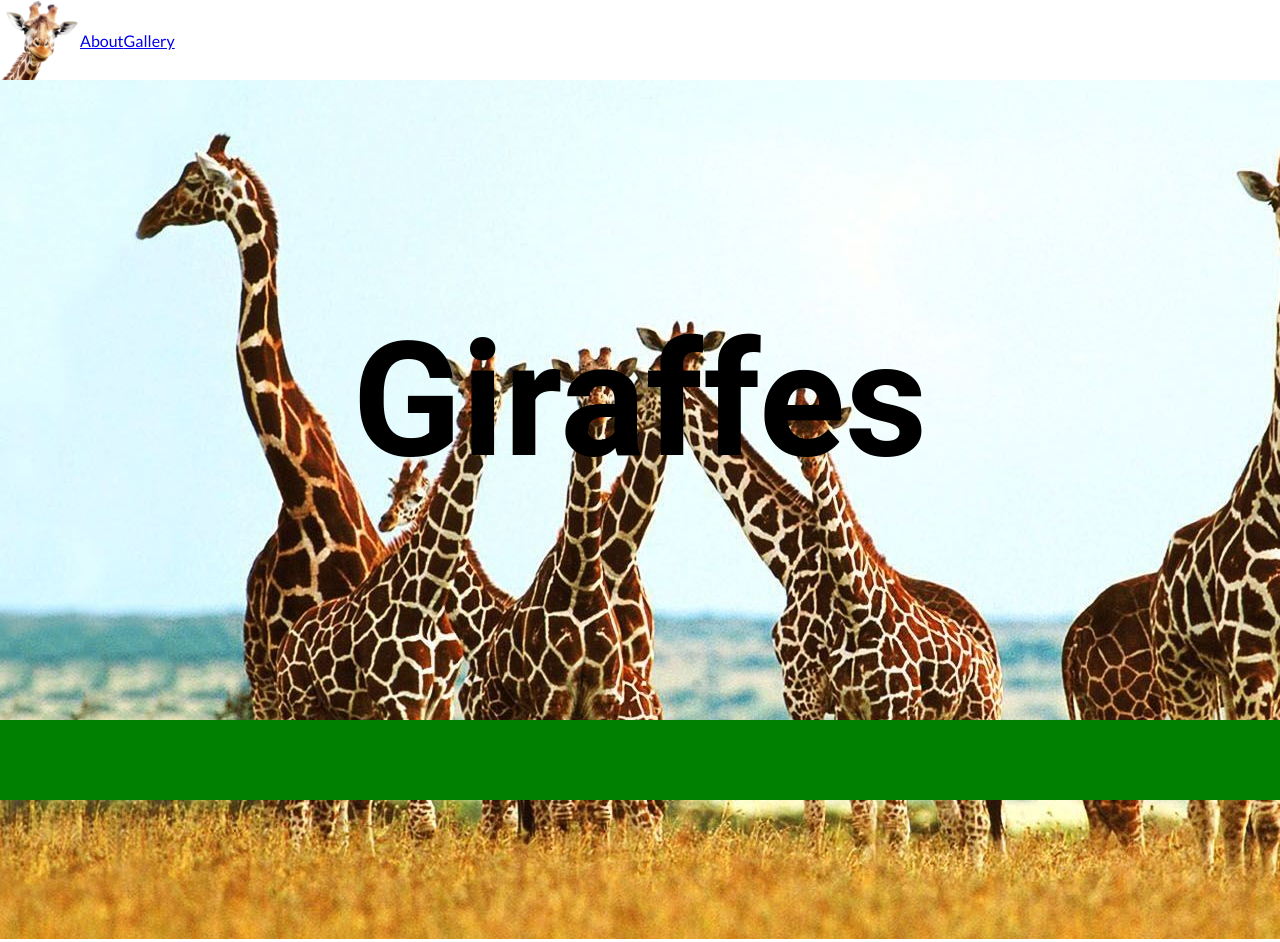
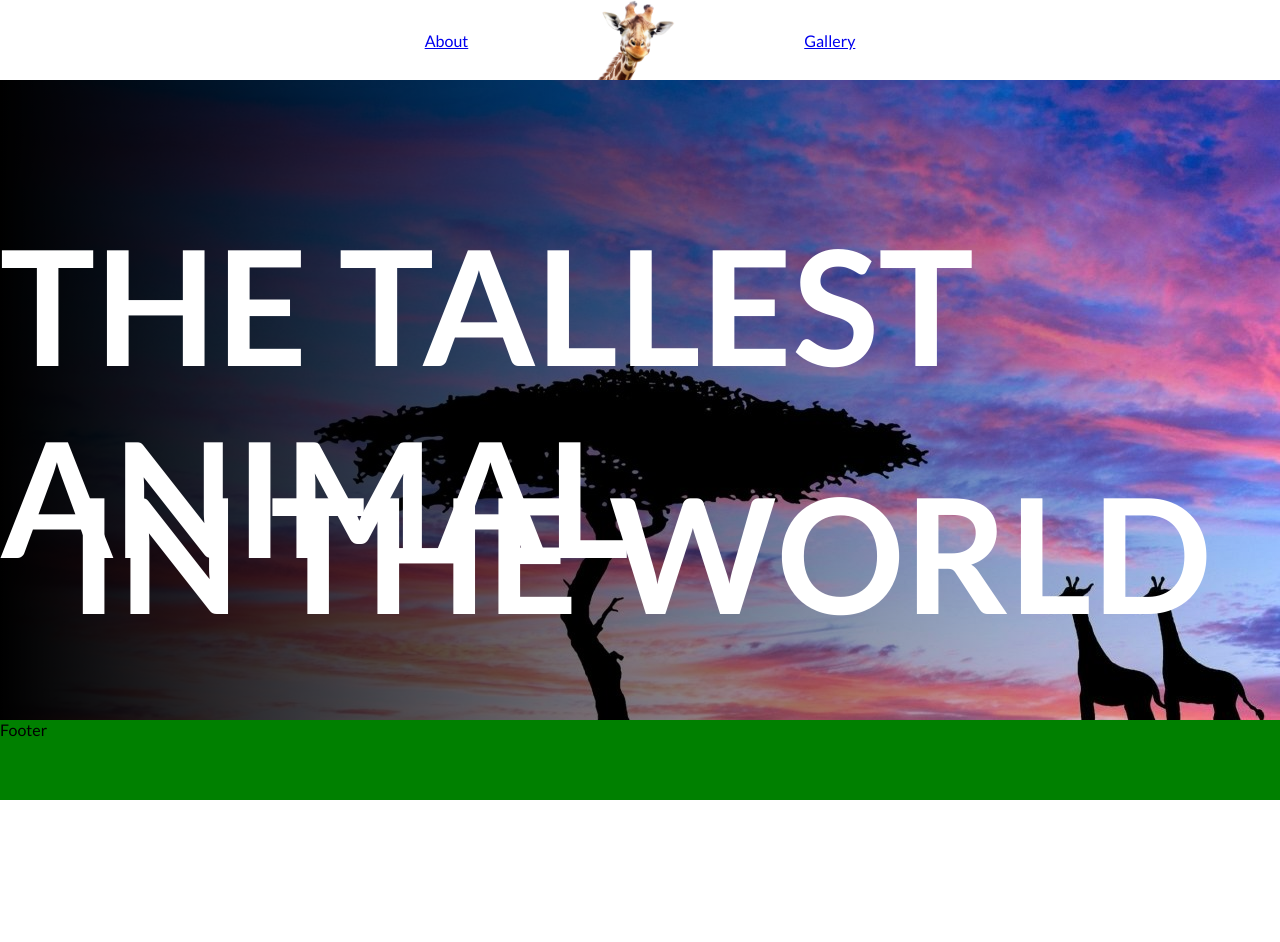
Before and after one commit to Madeha98/semicolon-school, a plain HTML site: page rwd-website/index.html in a window 1280 px wide. After the commit the page ends 800 px from the top, so only its background shows below. Drawn offline with Linux system fonts and the light colour scheme.

Commit message:
added main bg

```diff
--- a/rwd-website/index.html
+++ b/rwd-website/index.html
@@ -15,25 +15,17 @@
   </head>
   <body>
     <div class="navbar">
-      <div class="n-container">
-        <img src="logo.png" alt="" />
-
-        <div class="n-ul">
-          <ul class="">
-            <li><a href="#">About</a></li>
-          </ul>
-          <ul>
-            <li><a href="#">Gallery</a></li>
-          </ul>
-        </div>
-      </div>
+      <a href="#" class="n-link">About</a>
+      <img src="logo.png" alt="" />
+      <a href="#" class="n-link">Gallery</a>
     </div>
     <div class="main">
       <div class="m-bg">
-        <img src="main-bg.jpg" alt="" />
+        <img src="main-bg3.jpg" alt="" />
       </div>
-      <h1>Giraffes</h1>
+      <h1 class="m-heading1">The tallest animal</h1>
+      <h1 class="m-heading2">in the world</h1>
     </div>
-    <div class="footer"></div>
+    <div class="footer">Footer</div>
   </body>
 </html>
--- a/rwd-website/style.css
+++ b/rwd-website/style.css
@@ -8,8 +8,10 @@
 /* Navbar */
 
 .navbar {
-  background-color: #fff;
+  background-color: #ffffff;
   display: flex;
+  /* align-items: center; */
+  justify-content: center;
   width: 100%;
   height: 10vh;
   /* margin-bottom: 10vh; */
@@ -20,7 +22,7 @@
 
 .n-container {
   display: flex;
-  /* align-items: center; */
+  align-items: center;
   justify-content: center;
   /* position: relative; */
 }
@@ -28,12 +30,19 @@
 .navbar img {
   width: 5rem;
   height: auto;
-  display: flex;
+  margin: 0 8rem 0 8rem;
+  /* display: flex;
+  align-self: flex-end; */
+  /* display: flex; */
   /* justify-self: center; */
 }
 
+.navbar a {
+  align-self: center;
+}
+
 .n-ul {
-  display: flex;
+  /* display: flex; */
   /* align-items: center; */
   /* position: absolute; */
   /* left: 30vh; */
@@ -42,10 +51,15 @@
 
 .navbar ul {
   /* display: flex; */
-  align-self: center;
-  margin-left: auto;
+  /* align-self: center; */
+  /* margin-left: auto; */
   list-style: none;
   text-decoration: none;
+}
+
+.n-link {
+  /* display: flex;
+  align-self: center; */
 }
 
 /* Main */
@@ -58,23 +72,41 @@
   align-items: center;
   padding-top: 10vh;
   /* position: relative; */
+  background: rgb(0, 0, 0);
+  background: linear-gradient(
+    90deg,
+    rgba(0, 0, 0, 1) 0%,
+    rgba(255, 255, 255, 0) 100%
+  );
 }
 
 .m-bg {
-  width: 100%;
-  height: auto;
   position: relative;
   z-index: -1;
   overflow: hidden;
+  height: 90vh;
 }
 
 .m-bg img {
-  overflow: hidden;
+  /* width: 100%;
+  height: auto; */
+  background-size: 100% auto;
+  /* overflow-y: hidden; */
 }
 .main h1 {
-  font-family: "Roboto", sans-serif;
+  font-family: "Lato", sans-serif;
+  color: white;
+  text-transform: uppercase;
   font-size: 10rem;
   position: absolute;
+  z-index: 1;
+}
+
+.m-heading1 {
+  /* margin-bottom: 19rem; */
+}
+.m-heading2 {
+  margin-top: 19rem;
 }
 
 /* Footer */
```
Also changed, not shown: rwd-website/main-bg2.jpg (added), rwd-website/main-bg3.jpg (added).
